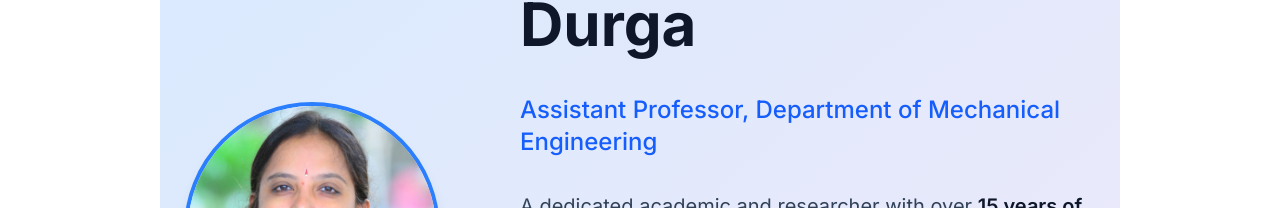
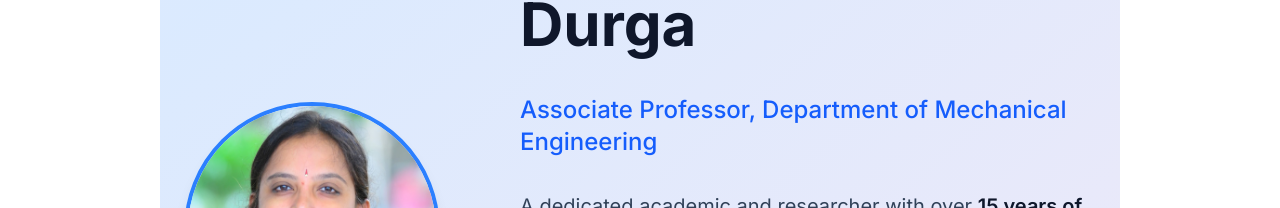
Before and after one commit to Abhiraj36/Portfolio_Professor, a Next.js app: page / in a window 1280 px wide. Shown: the part 282-490 px from the top of the page. Built offline with nearby package versions, Linux system fonts and the light colour scheme.

Commit message:
Fixing some typo

```diff
--- a/src/app/page.tsx
+++ b/src/app/page.tsx
@@ -27,7 +27,7 @@ export default function Home() {
           </h1>
 
           <h2 className="text-xl sm:text-2xl text-blue-600 dark:text-blue-400 font-medium">
-            Assistant Professor, Department of Mechanical Engineering
+            Associate Professor, Department of Mechanical Engineering
           </h2>
 
           <p className="text-lg sm:text-xl leading-relaxed text-slate-700 dark:text-gray-300">
```
